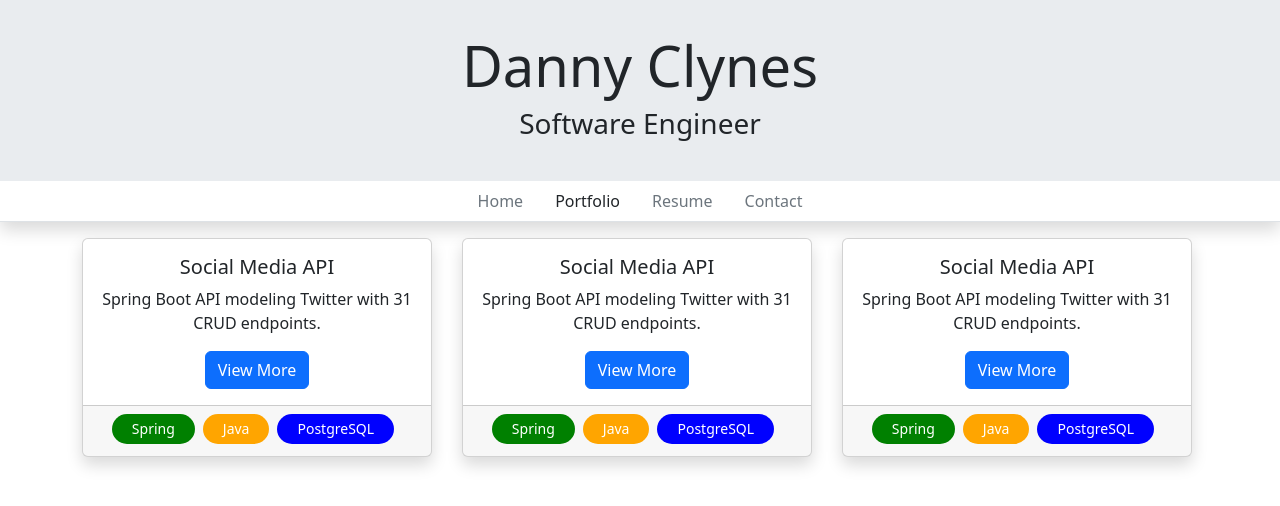
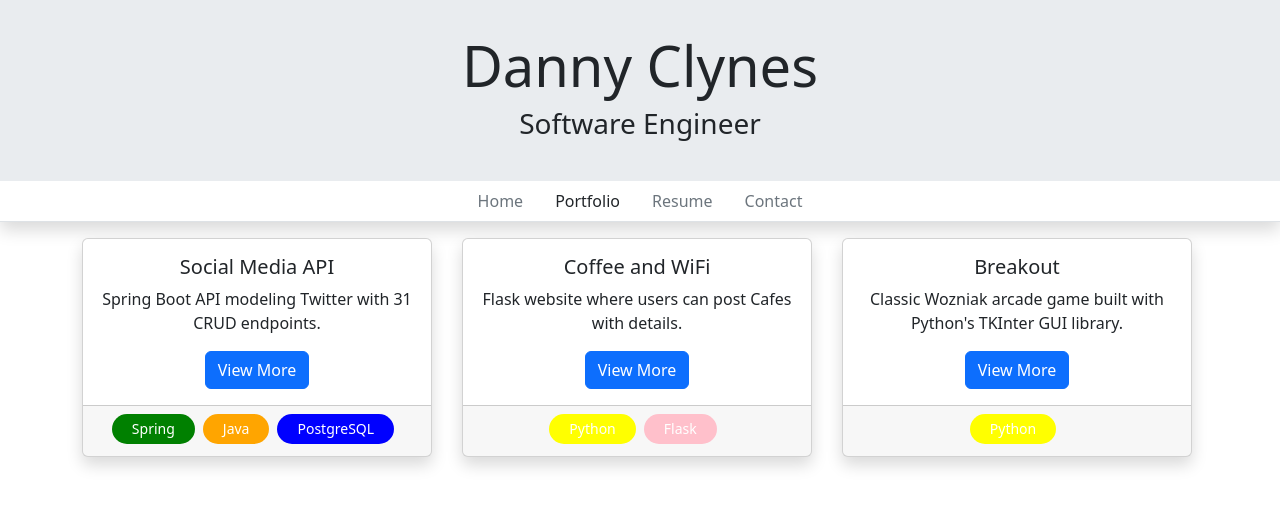
Before and after one commit to dannyc12/portfolio-website, an Angular app in the folder PortfolioWebsite/: page /portfolio in a window 1280 px wide. Shown: the top 506 px of the page. Built offline with nearby package versions, Linux system fonts and the light colour scheme.

Commit message:
add: added ProjectsService, injected into home and portfolio

```diff
--- /dev/null
+++ b/PortfolioWebsite/src/app/_services/projects.service.ts
@@ -0,0 +1,56 @@
+import { Injectable } from '@angular/core';
+import { Project } from '../models/Project';
+import { Tag } from '../models/Tag';
+
+@Injectable({
+  providedIn: 'root'
+})
+export class ProjectsService {
+
+  projects: Project[] = [
+    {
+    id: 0,
+    name: 'Social Media API',
+    summary: 'Spring Boot API modeling Twitter with 31 CRUD endpoints',
+    description: '',
+    projectLink: '',
+    tags: [Tag.SPRING, Tag.JAVA, Tag.POSTGRESQL],
+    pictures: []
+  },
+  {
+    id: 1,
+    name: 'Coffee and WiFi',
+    summary: 'Flask website where users can post Cafes with details',
+    description: '',
+    projectLink: '',
+    tags: [Tag.PYTHON, Tag.FLASK],
+    pictures: []
+  },
+  {
+    id: 2,
+    name: 'Breakout',
+    summary: 'Classic Wozniak arcade game built with Python\'s TKInter GUI library',
+    description: '',
+    projectLink: '',
+    tags: [Tag.PYTHON],
+    pictures: []
+  }
+];
+
+  constructor() { }
+
+  GetProjects() {
+    return this.projects;
+  }
+
+  GetProjectById(id: number) : Project {
+    let project = this.projects.find(project => project.id === id);
+
+    if (project === undefined) {
+      throw new TypeError('There is no project that matches the id: ' + id);
+    }
+
+    return project;
+  }
+
+}
--- a/PortfolioWebsite/src/app/home/home.component.html
+++ b/PortfolioWebsite/src/app/home/home.component.html
@@ -13,6 +13,7 @@
         <div class="col-lg shadow border m-1">
             <div class="text-center">
                 <h2>Featured Project</h2>
+                <h4>{{ featureProject.name }}</h4>
             </div>
         </div>
     </div>
--- a/PortfolioWebsite/src/app/home/home.component.ts
+++ b/PortfolioWebsite/src/app/home/home.component.ts
@@ -1,14 +1,23 @@
-import { Component } from '@angular/core';
+import { Component, OnInit } from '@angular/core';
 import { Title } from '@angular/platform-browser';
+import { ProjectsService } from '../_services/projects.service';
+import { Project } from '../models/Project';
 
 @Component({
   selector: 'app-home',
   templateUrl: './home.component.html',
   styleUrls: ['./home.component.css']
 })
-export class HomeComponent {
-  // This sets the title of the site in each the browser tab
-  constructor(private titleService: Title) {
+export class HomeComponent implements OnInit {
+
+  featureProject = {} as Project;
+
+
+  // TitleService sets the title of the site in each the browser tab
+  constructor(private titleService: Title, private projectService: ProjectsService) {
     this.titleService.setTitle('Danny Clynes - Home');
   }
+  ngOnInit(): void {
+    this.featureProject = this.projectService.GetProjectById(0);
+  }
 }
--- a/PortfolioWebsite/src/app/portfolio/portfolio.component.html
+++ b/PortfolioWebsite/src/app/portfolio/portfolio.component.html
@@ -1,12 +1,6 @@
 <div class="container">
     <div class="row">
-        <div class="col-lg-4 col-md-6 mb-4 column-width">
-            <app-project-card [project]="project"></app-project-card>
-        </div>
-        <div class="col-lg-4 col-md-6 mb-4 column-width">
-            <app-project-card [project]="project"></app-project-card>
-        </div>
-        <div class="col-lg-4 col-md-6 mb-4 column-width">
+        <div *ngFor="let project of projects" class="col-lg-4 col-md-6 mb-4 column-width">
             <app-project-card [project]="project"></app-project-card>
         </div>
     </div>
--- a/PortfolioWebsite/src/app/portfolio/portfolio.component.ts
+++ b/PortfolioWebsite/src/app/portfolio/portfolio.component.ts
@@ -1,28 +1,25 @@
-import { Component } from '@angular/core';
+import { Component, OnInit } from '@angular/core';
 import { Title } from '@angular/platform-browser';
 import { Project } from '../models/Project';
 import { Tag } from '../models/Tag';
+import { ProjectsService } from '../_services/projects.service';
 
 @Component({
   selector: 'app-portfolio',
   templateUrl: './portfolio.component.html',
   styleUrls: ['./portfolio.component.css']
 })
-export class PortfolioComponent {
+export class PortfolioComponent implements OnInit {
 
-  project: Project = {
-    id: 0,
-    name: 'Social Media API',
-    summary: 'Spring Boot API modeling Twitter with 31 CRUD endpoints',
-    description: '',
-    projectLink: '',
-    tags: [Tag.SPRING, Tag.JAVA, Tag.POSTGRESQL],
-    pictures: []
+  projects = {} as Project[];
+  // This sets the title of the site in the browser tab for the current route
+  constructor(private titleService: Title, private projectService: ProjectsService) {
+    this.titleService.setTitle('Danny Clynes - Portfolio');
   }
 
-  // This sets the title of the site in each the browser tab
-  constructor(private titleService: Title) {
-    this.titleService.setTitle('Danny Clynes - Portfolio');
+  // ngOnInit is a lifecycle hook that is invoked as soon as the component is initialized, so I use it to load in data for the component
+  ngOnInit(): void {
+    this.projects = this.projectService.GetProjects();
   }
 
 
```
